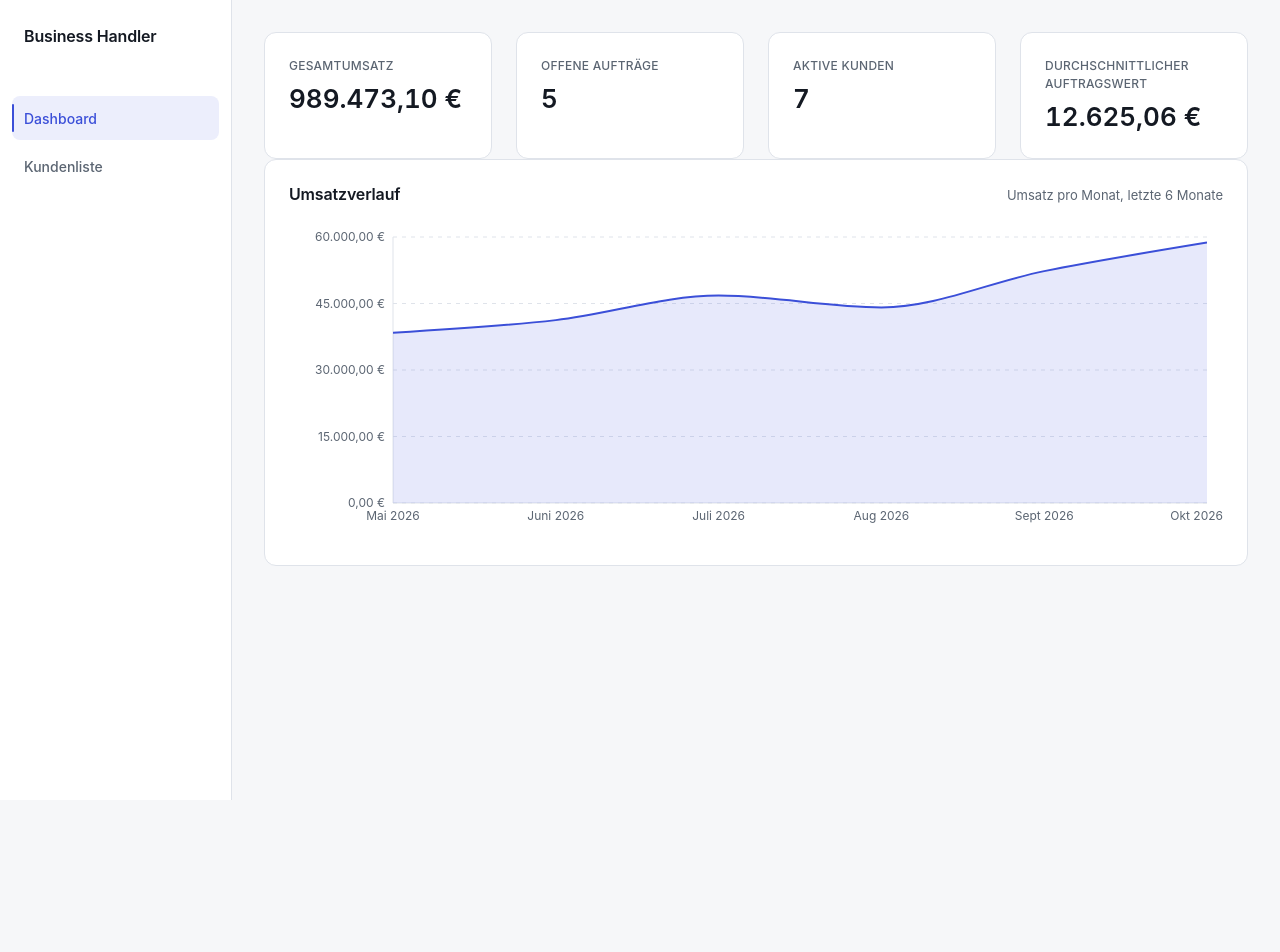
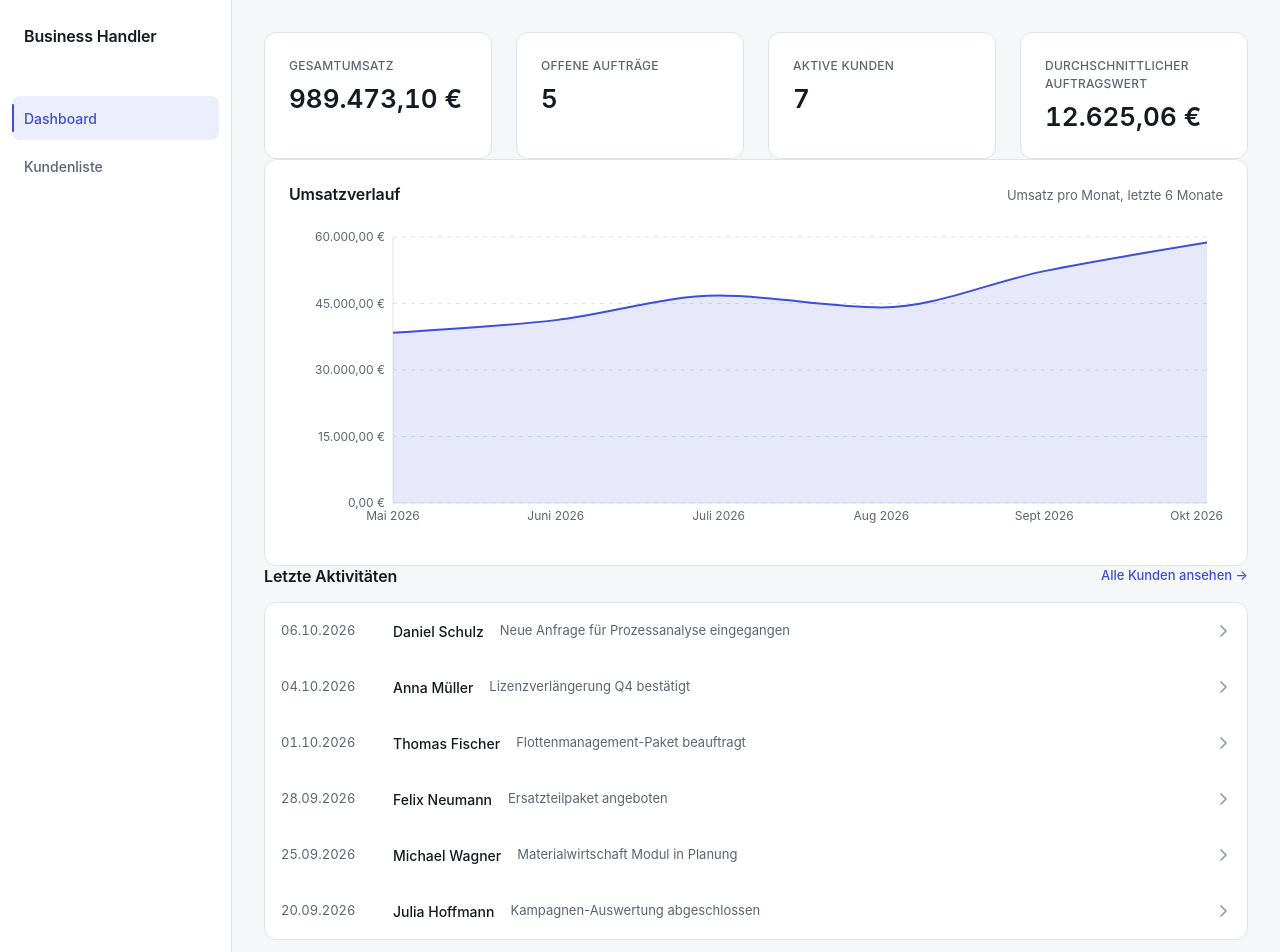
Before and after one commit to testuser12713/e2e-figma-ui-20261008-021155-886e, a React (Vite) app: page / in a window 1280 px wide. Shown: the top 952 px of the page. Before the commit the page ends 800 px from the top, so only its background shows below. Built offline with nearby package versions, Linux system fonts and the light colour scheme.

Commit message:
Implement the dashboard activity feed (#16)
Closes #8

Co-authored-by: office-crew <development@office-crew.dev>

```diff
--- /dev/null
+++ b/src/components/dashboard/ActivityFeed.module.css
@@ -0,0 +1,101 @@
+.section {
+  display: flex;
+  flex-direction: column;
+  gap: var(--space-3);
+}
+
+.head {
+  display: flex;
+  align-items: center;
+  justify-content: space-between;
+  gap: var(--space-3);
+}
+
+.title {
+  margin: 0;
+  font-size: var(--size-md);
+  font-weight: var(--heading-weight);
+  line-height: var(--line-tight);
+}
+
+.link {
+  font-size: var(--size-sm);
+  font-weight: var(--label-weight);
+  color: var(--color-accent);
+}
+
+.link:hover {
+  color: var(--color-accent-hover);
+}
+
+.card {
+  background: var(--color-surface);
+  border: 1px solid var(--color-border);
+  border-radius: var(--radius-lg);
+  overflow: hidden;
+}
+
+.list {
+  list-style: none;
+  margin: 0;
+  padding: 0;
+}
+
+.row {
+  display: flex;
+  align-items: center;
+  gap: var(--space-3);
+  min-height: 56px;
+  padding: var(--space-2) var(--space-3);
+  border-bottom: 1px solid var(--color-border);
+  color: inherit;
+}
+
+.row:last-child {
+  border-bottom: none;
+}
+
+.row:hover {
+  background: var(--color-surface-sunken);
+}
+
+.row:focus-visible {
+  outline: 2px solid var(--color-focus-ring);
+  outline-offset: -2px;
+}
+
+.date {
+  flex: 0 0 96px;
+  width: 96px;
+  font-size: var(--size-sm);
+  color: var(--color-fg-muted);
+  font-variant-numeric: tabular-nums;
+}
+
+.name {
+  flex: 0 0 auto;
+  font-size: var(--size-base);
+  font-weight: var(--label-weight);
+}
+
+.text {
+  flex: 1 1 auto;
+  min-width: 0;
+  font-size: var(--size-sm);
+  color: var(--color-fg-muted);
+  white-space: nowrap;
+  overflow: hidden;
+  text-overflow: ellipsis;
+}
+
+.chevron {
+  flex: 0 0 auto;
+  display: inline-flex;
+  color: var(--color-fg-subtle);
+}
+
+.empty {
+  padding: var(--space-4);
+  font-size: var(--size-sm);
+  color: var(--color-fg-muted);
+}
--- a/src/components/dashboard/ActivityFeed.tsx
+++ b/src/components/dashboard/ActivityFeed.tsx
@@ -1,3 +1,54 @@
+import { Link } from 'react-router-dom'
+import { activities } from '../../data/activities'
+import { formatDate } from '../../lib/format'
+import styles from './ActivityFeed.module.css'
+
 export default function ActivityFeed() {
-  return null
+  const entries = [...activities].sort((a, b) => b.date.localeCompare(a.date))
+
+  return (
+    <section className={styles.section} aria-label="Letzte Aktivitäten">
+      <div className={styles.head}>
+        <h2 className={styles.title}>Letzte Aktivitäten</h2>
+        <Link className={styles.link} to="/customers">
+          Alle Kunden ansehen →
+        </Link>
+      </div>
+      <div className={styles.card}>
+        {entries.length === 0 ? (
+          <p className={styles.empty}>Keine Aktivitäten vorhanden.</p>
+        ) : (
+          <ul className={styles.list}>
+            {entries.map((activity) => (
+              <li key={activity.id}>
+                <Link
+                  className={styles.row}
+                  to={`/customers/${activity.customerId}`}
+                >
+                  <span className={`${styles.date} numeric`}>
+                    {formatDate(activity.date)}
+                  </span>
+                  <span className={styles.name}>{activity.customerName}</span>
+                  <span className={styles.text} title={activity.text}>
+                    {activity.text}
+                  </span>
+                  <span className={styles.chevron} aria-hidden="true">
+                    <svg width="16" height="16" viewBox="0 0 16 16" fill="none">
+                      <path
+                        d="M6 3l5 5-5 5"
+                        stroke="currentColor"
+                        strokeWidth="1.5"
+                        strokeLinecap="round"
+                        strokeLinejoin="round"
+                      />
+                    </svg>
+                  </span>
+                </Link>
+              </li>
+            ))}
+          </ul>
+        )}
+      </div>
+    </section>
+  )
 }
```
Also changed, not shown: 1 other file (tests, documents, lock files or other folders).
